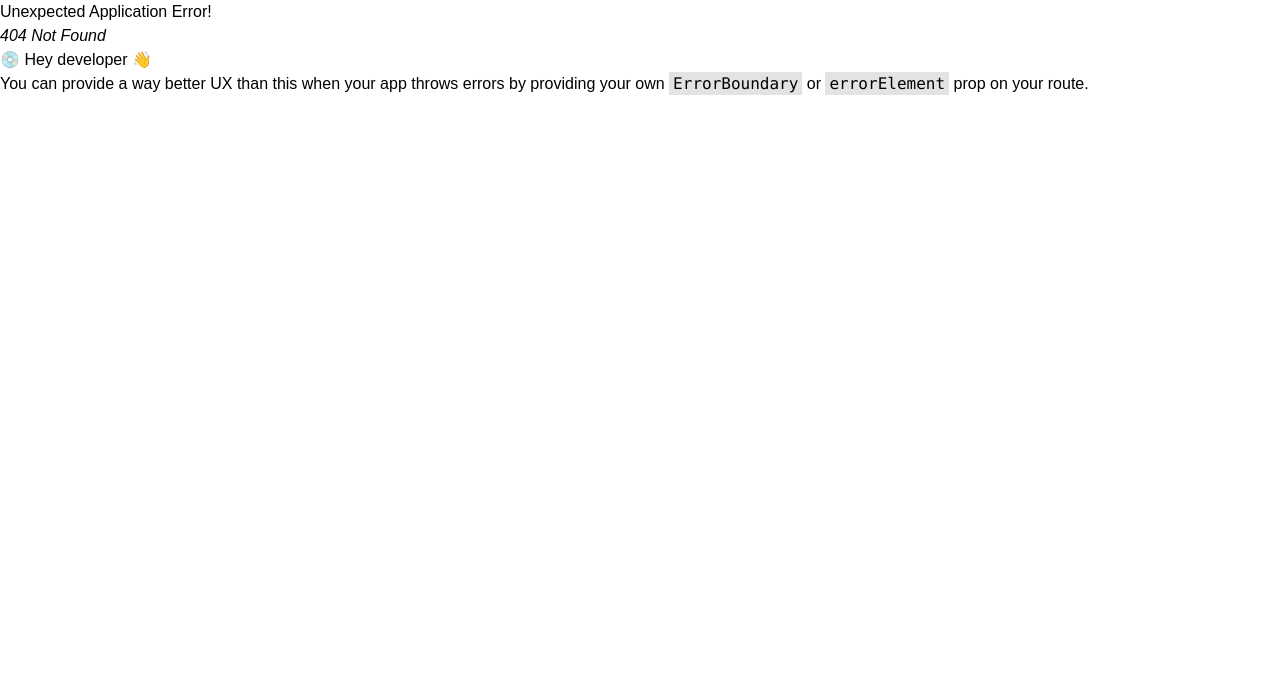
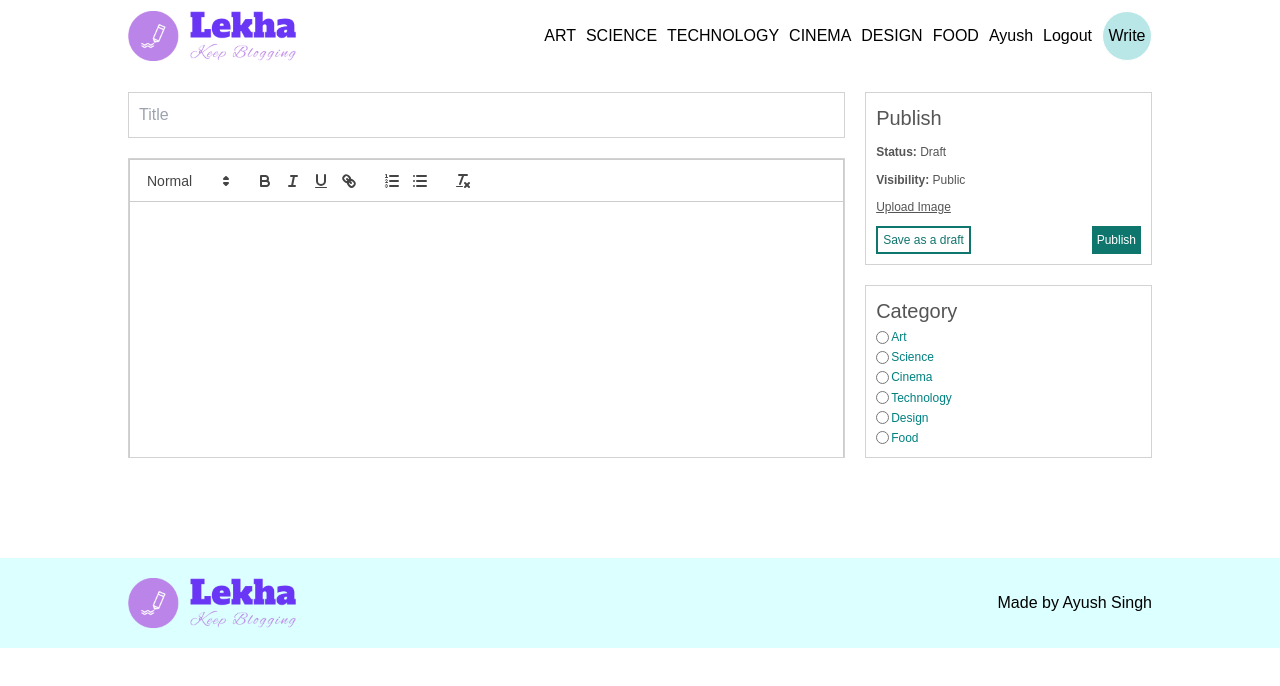
Before and after one commit to Ayushsingh2110/Blog-app_React-node-mysql, a React (Create React App) app in the folder client/: page /create-blog in a window 1280 px wide. Before the commit this address had no page. Shown: the top 686 px of the page. Built offline with nearby package versions, Linux system fonts and the light colour scheme.

Commit message:
created a page to add new blogs

```diff
--- a/client/package.json
+++ b/client/package.json
@@ -8,6 +8,7 @@
     "@testing-library/user-event": "^13.5.0",
     "react": "^18.2.0",
     "react-dom": "^18.2.0",
+    "react-quill": "^2.0.0",
     "react-router-dom": "^6.22.3",
     "react-scripts": "5.0.1",
     "web-vitals": "^2.1.4"
--- a/client/src/App.js
+++ b/client/src/App.js
@@ -31,7 +31,7 @@ const router = createBrowserRouter([
         element: <BlogPage />
       },
       {
-        path: "/create",
+        path: "/create-blog",
         element: <Write />
       },
     ]
--- a/client/src/common_components/Navbar.jsx
+++ b/client/src/common_components/Navbar.jsx
@@ -37,7 +37,7 @@ const Navbar = () => {
           <span>Ayush</span>
           <span>Logout</span>
           <span className="write">
-            <Link className="link" to="/write">
+            <Link className="link" to="/create-blog">
               Write
             </Link>
           </span>
--- a/client/src/pages/Write.jsx
+++ b/client/src/pages/Write.jsx
@@ -1,9 +1,90 @@
-import React from 'react'
+import React from "react";
+import { useState } from "react";
+import "../styles/write.css";
+import ReactQuill from "react-quill";
+import "react-quill/dist/quill.snow.css";
 
 const Write = () => {
+  const [BlogTitle, setBlogTitle] = useState("");
+  const [BlogContent, setBlogContent] = useState("");
+  const [BlogImage, setBlogImage] = useState(null);
+  const [SelectedCategory, setSelectedCategory] = useState(null);
+
+  function handleClick() {}
+
   return (
-    <div>Write</div>
-  )
-}
+    <div className="flex justify-center">
+      <div className="create_blog">
+        <div className="content">
+          <input
+            type="text"
+            placeholder="Title"
+            onChange={(e) => setBlogTitle(e.target.value)}
+          />
+          <div className="editorContainer">
+            <ReactQuill
+              className="editor"
+              theme="snow"
+              value={BlogContent}
+              onChange={setBlogContent}
+            />
+          </div>
+        </div>
+        <div className="options">
+          <div className="item">
+            <h1>Publish</h1>
+            <span>
+              <b>Status: </b> Draft
+            </span>
+            <span>
+              <b>Visibility: </b> Public
+            </span>
+            <input
+              style={{ display: "none" }}
+              type="file"
+              id="file"
+              name=""
+              onChange={(e) => setBlogImage(e.target.files[0])}
+            />
+            <label className="file" htmlFor="file">
+              Upload Image
+            </label>
+            <div className="flex justify-between">
+              <button className="cursor-pointer text-teal-700 bg-white border-teal-700 border-2 py-[3px] px-[5px]">
+                Save as a draft
+              </button>
+              <button
+                onClick={handleClick}
+                className="cursor-pointer text-white bg-teal-700 border-teal-700 py-[3px] px-[5px]"
+              >
+                Publish
+              </button>
+            </div>
+          </div>
+          <div className="item">
+            <h1>Category</h1>
+            {categories.map((currentCategory) => {
+              return (
+                <div className="category" key={currentCategory}>
+                  <input
+                    type="radio"
+                    checked={SelectedCategory === currentCategory}
+                    name="cat"
+                    value={currentCategory}
+                    id={currentCategory}
+                    onChange={(e) => setSelectedCategory(e.target.value)}
+                  />
+                  <label htmlFor={currentCategory}>{currentCategory}</label>
+                </div>
+              );
+            })}
+          </div>
+        </div>
+      </div>
+    </div>
+  );
+};
 
-export default Write
+export default Write;
+
+const categories = ["Art", "Science", "Cinema", "Technology", "Design", "Food"];
--- /dev/null
+++ b/client/src/styles/write.css
@@ -0,0 +1,72 @@
+.create_blog {
+  margin-top: 20px;
+  display: flex;
+  gap: 20px;
+  width: 80vw;
+}
+
+.content {
+  flex: 5;
+  display: flex;
+  flex-direction: column;
+  gap: 20px;
+}
+
+.content input {
+  padding: 10px;
+  border: 1px solid lightgray;
+}
+
+.editorContainer {
+  height: 300px;
+  overflow: scroll;
+  border: 1px solid lightgray;
+}
+.editor {
+  height: 100%;
+  border: none;
+}
+
+.options {
+  flex: 2;
+  display: flex;
+  flex-direction: column;
+  gap: 20px;
+}
+
+.menu {
+  flex: 2;
+  display: flex;
+  flex-direction: column;
+  gap: 20px;
+}
+.item {
+  border: 1px solid lightgray;
+  padding: 10px;
+  flex: 1;
+  display: flex;
+  flex-direction: column;
+  justify-content: space-between;
+  font-size: 12px;
+  color: #555;
+}
+.item h1 {
+  font-size: 20px;
+}
+
+.file {
+  text-decoration: underline;
+  cursor: pointer;
+}
+
+.buttons {
+  display: flex;
+  justify-content: space-between;
+}
+
+.category{
+  display: flex;
+  align-items: center;
+  gap: 2px;
+  color: teal;
+}
```
Also changed, not shown: 1 other file (tests, documents, lock files or other folders).
